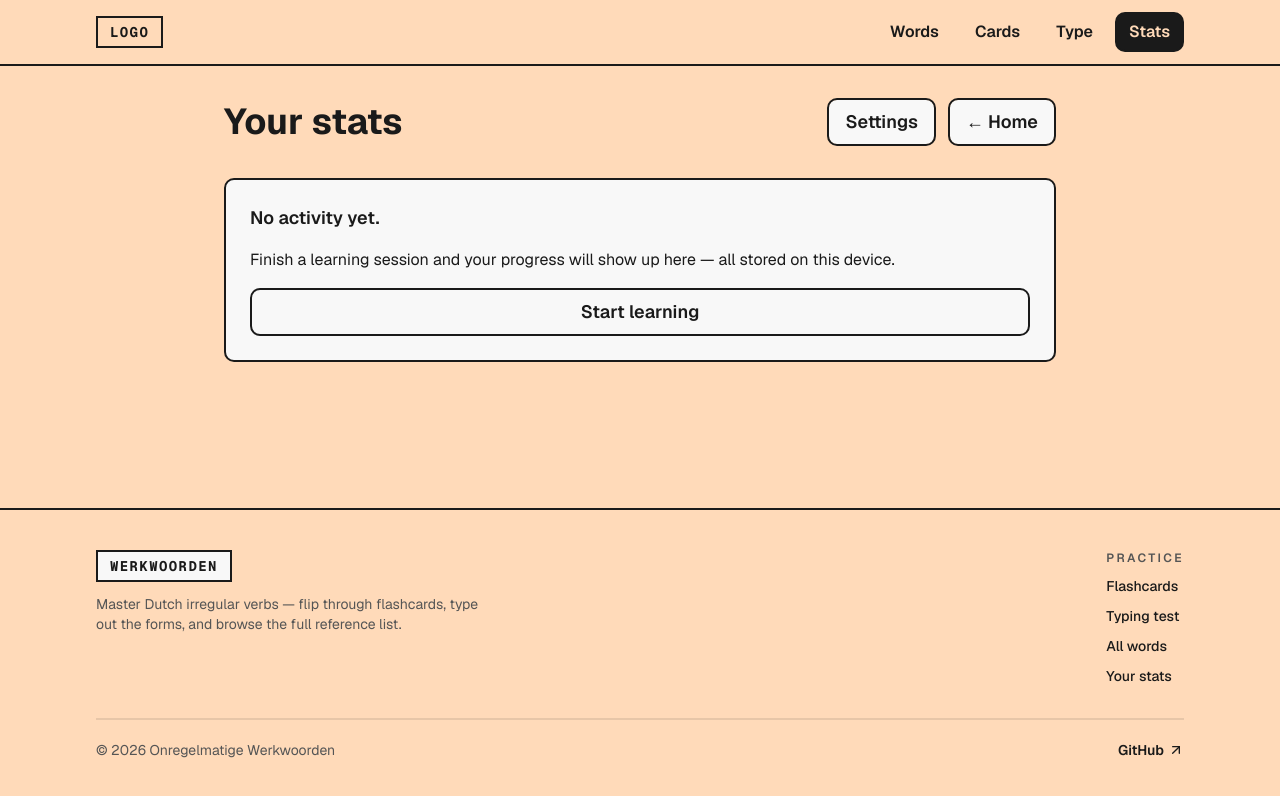
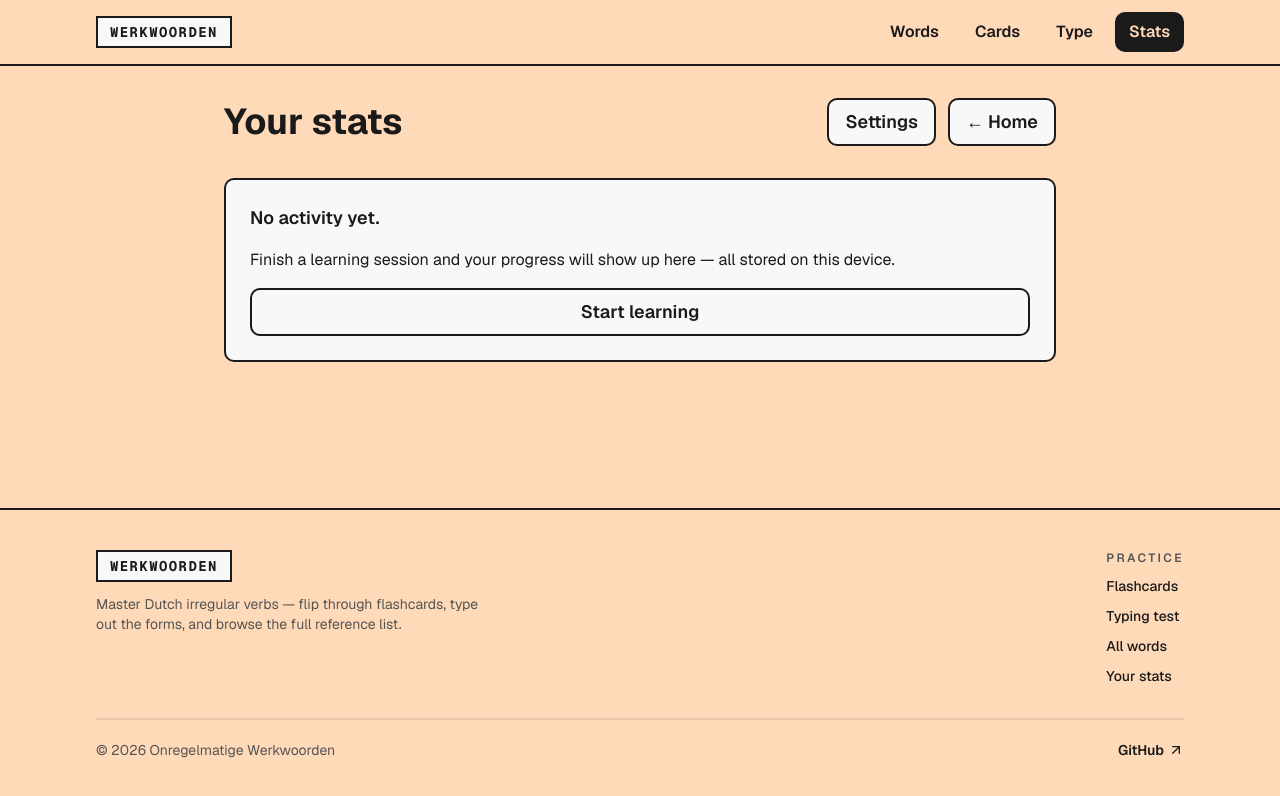
Before and after one commit to notanoty/onregelmatige-werkwoorden-leren, a Next.js app: page /stats in a window 1280 px wide. Shown: the top 796 px of the page. Built offline with nearby package versions, Linux system fonts and the light colour scheme.

Commit message:
feat: update logo

```diff
--- a/components/site-header.tsx
+++ b/components/site-header.tsx
@@ -21,9 +21,9 @@ export function SiteHeader() {
       <div className={cn('mx-auto flex w-full items-center justify-between gap-4 py-3', FRAME_WIDTH, PAGE_GUTTER)}>
         <Link
           href={ROUTES.home}
-          className="border-2 border-foreground px-3 py-1 font-mono text-sm font-bold tracking-widest text-foreground uppercase transition-transform hover:scale-105"
+          className="w-fit border-2 border-foreground bg-card px-3 py-1 font-mono text-sm font-bold uppercase tracking-widest text-foreground"
         >
-          logo
+          werkwoorden
         </Link>
         <nav className="flex items-center gap-1 sm:gap-2">
           {NAV_LINKS.map((link) => {
```
